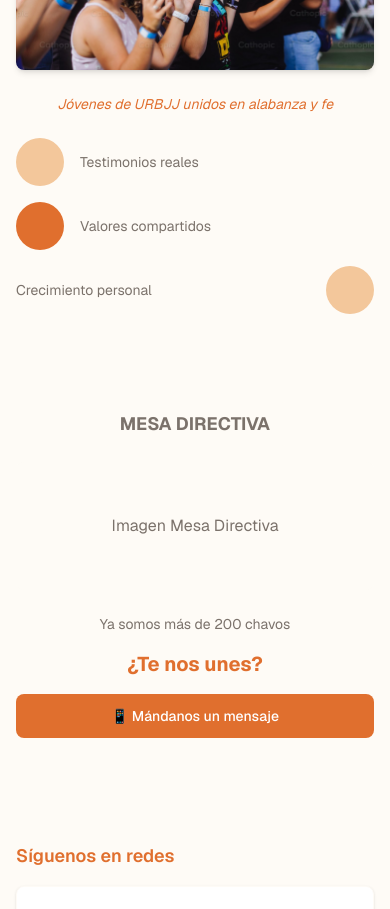
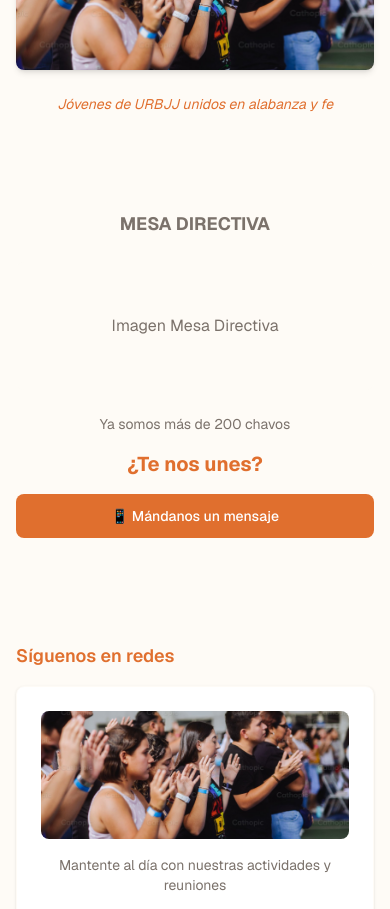
Before and after one commit to GermanxD/landing-page, a Next.js app: page / in a window 390 px wide. Shown: the part 1400-2309 px from the top of the page. Built offline with nearby package versions, Linux system fonts and the light colour scheme.

Commit message:
fix: remove duplicate testimonials section

```diff
--- a/src/components/UnionSection.js
+++ b/src/components/UnionSection.js
@@ -117,24 +117,6 @@ export default function UnionSection() {
             Jóvenes de URBJJ unidos en alabanza y fe
           </p>
 
-          {/* Círculos de colores (testimonios) - Mobile */}
-          <div className="md:hidden space-y-4">
-            <div className="flex items-center gap-4">
-              <div className="w-12 h-12 rounded-full" style={{ backgroundColor: 'var(--peach)' }}></div>
-              <span className="text-sm" style={{ color: 'var(--dim-gray)' }}>Testimonios reales</span>
-            </div>
-
-            <div className="flex items-center gap-4">
-              <div className="w-12 h-12 rounded-full" style={{ backgroundColor: 'var(--cocoa-brown)' }}></div>
-              <span className="text-sm" style={{ color: 'var(--dim-gray)' }}>Valores compartidos</span>
-            </div>
-
-            <div className="flex items-center gap-4">
-              <span className="text-sm" style={{ color: 'var(--dim-gray)' }}>Crecimiento personal</span>
-              <div className="w-12 h-12 rounded-full ml-auto" style={{ backgroundColor: 'var(--peach)' }}></div>
-            </div>
-          </div>
-
           {/* Estadísticas destacadas - Solo desktop */}
           <div className="hidden md:grid md:grid-cols-2 gap-4 lg:gap-6">
             <div className="text-center p-4 lg:p-6 rounded-lg" style={{ backgroundColor: 'rgba(255, 255, 255, 0.8)' }}>
```
